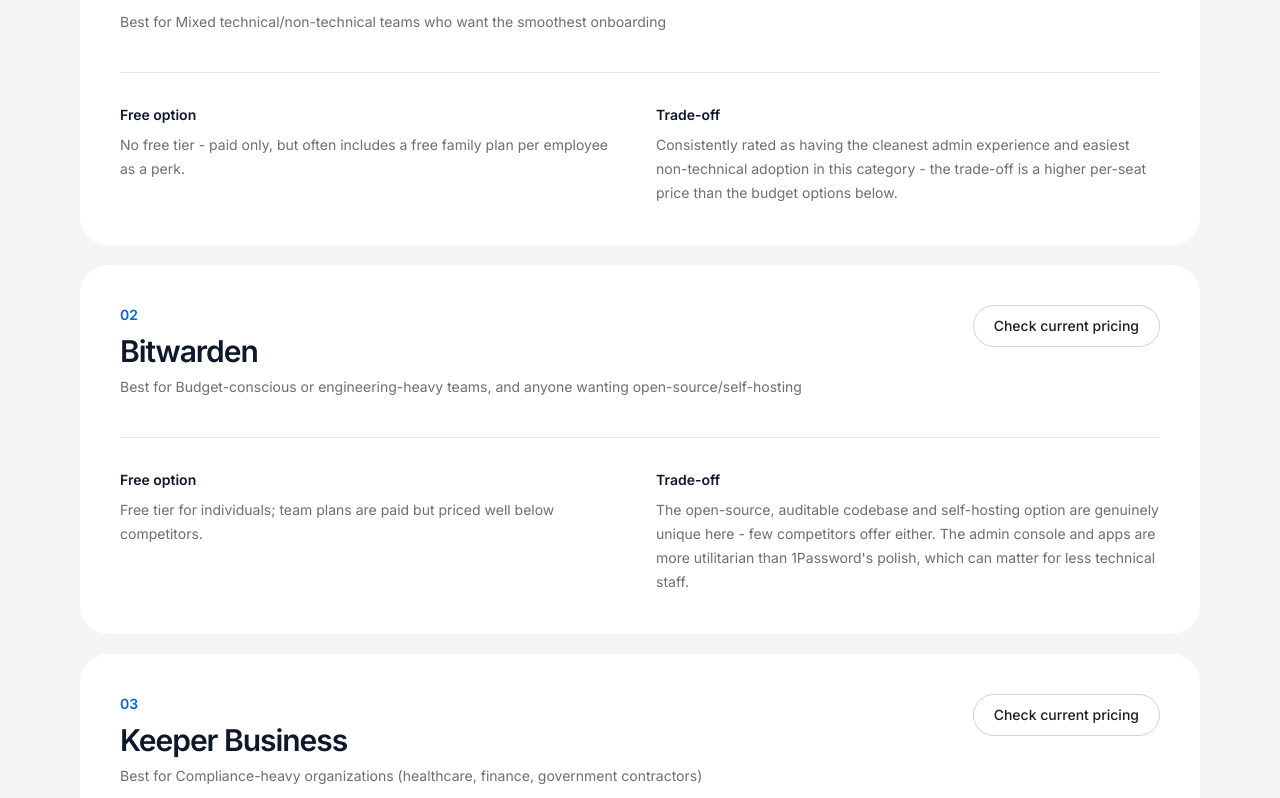
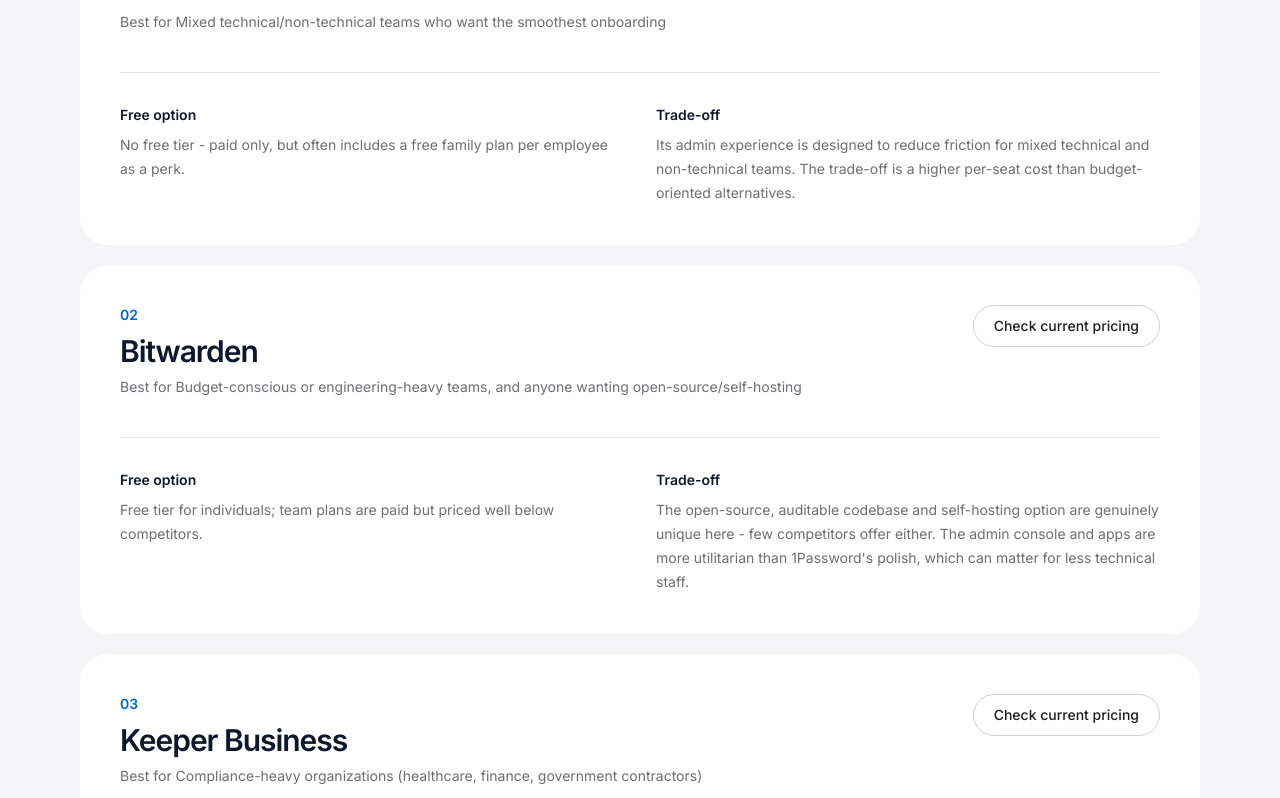
Before and after one commit to LinukaBandara/StackPick, a Next.js app: page /best/password-managers in a window 1280 px wide. Shown: the part 3542-4340 px from the top of the page. Built offline with nearby package versions, Linux system fonts and the light colour scheme; no server answers.

Commit message:
content: make product comparisons evidence-neutral

```diff
--- a/app/best/password-managers/page.tsx
+++ b/app/best/password-managers/page.tsx
@@ -21,7 +21,7 @@ export default function Page() {
           bestFor: "Mixed technical/non-technical teams who want the smoothest onboarding",
           freeOption: "No free tier - paid only, but often includes a free family plan per employee as a perk.",
           tradeoff:
-            "Consistently rated as having the cleanest admin experience and easiest non-technical adoption in this category - the trade-off is a higher per-seat price than the budget options below.",
+            "Its admin experience is designed to reduce friction for mixed technical and non-technical teams. The trade-off is a higher per-seat cost than budget-oriented alternatives.",
           url: "https://1password.com/business",
         },
         {
@@ -37,7 +37,7 @@ export default function Page() {
           bestFor: "Compliance-heavy organizations (healthcare, finance, government contractors)",
           freeOption: "No free tier.",
           tradeoff:
-            "Strongest granular policy controls and audit depth in this list, with compliance certifications competitors lack - overkill if you're a 5-person team with no regulatory requirements.",
+            "It offers granular policy and audit controls aimed at organizations with stronger governance requirements. Those capabilities can be unnecessary for a very small team without regulatory or compliance needs.",
           url: "https://www.keepersecurity.com/business.html",
         },
         {
```
